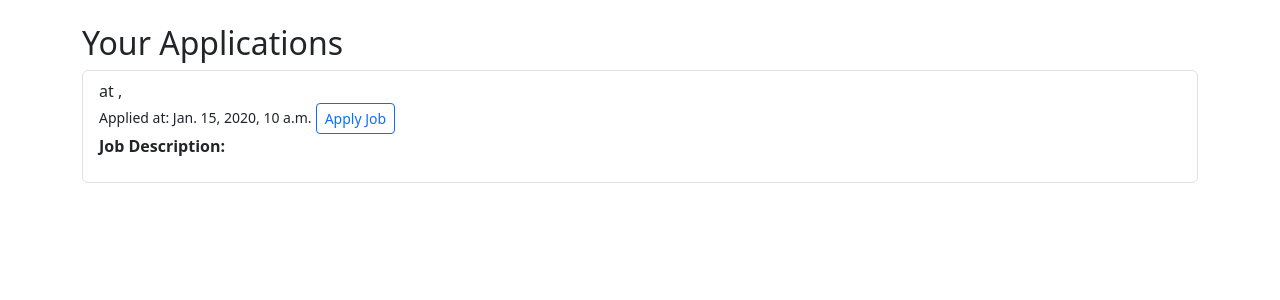
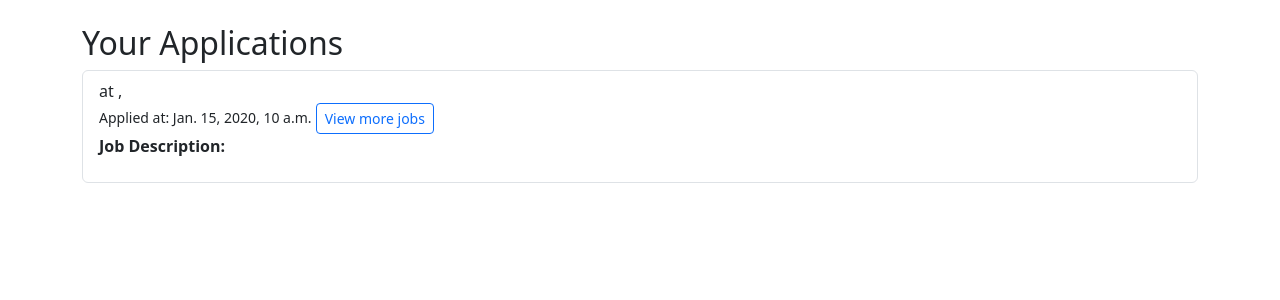
Before and after one commit to kazihabiba201/job_portal, a Django app: template jobportalapp/templates/applicant_dashboard.html in a window 1280 px wide. Shown: the part 56-356 px from the top of the page. Run offline with Django 4.2, Linux system fonts and the light colour scheme; the template is opened without the code that fills it: values that come from a table or form of the project are taken from there, others are empty; tables that the repository leaves empty hold one stand-in row (values such as "Sample post"); data that the repository does not hold is empty.

Commit message:
updated missing file!

```diff
--- a/jobportalapp/templates/applicant_dashboard.html
+++ b/jobportalapp/templates/applicant_dashboard.html
@@ -7,8 +7,8 @@
         <li class="list-group-item">
             <strong>{{ app.job.title }}</strong> at {{ app.job.company_name }}, {{ app.job.location}}
             <br><small>Applied at: {{ app.applied_at }}</small>
-               <a href="{% url 'apply_job' app.job.id %}" class="btn btn-outline-primary btn-sm mt-2 mt-md-0">
-                    Apply Job
+               <a href="{% url 'job_list' %}" class="btn btn-outline-primary btn-sm mt-2 mt-md-0">
+                    View more jobs
                 </a>
                  <p><strong>Job Description:</strong></p>
                     <p>{{ app.job.description|linebreaks }}</p>
```
Also changed, not shown: 1 other file.
